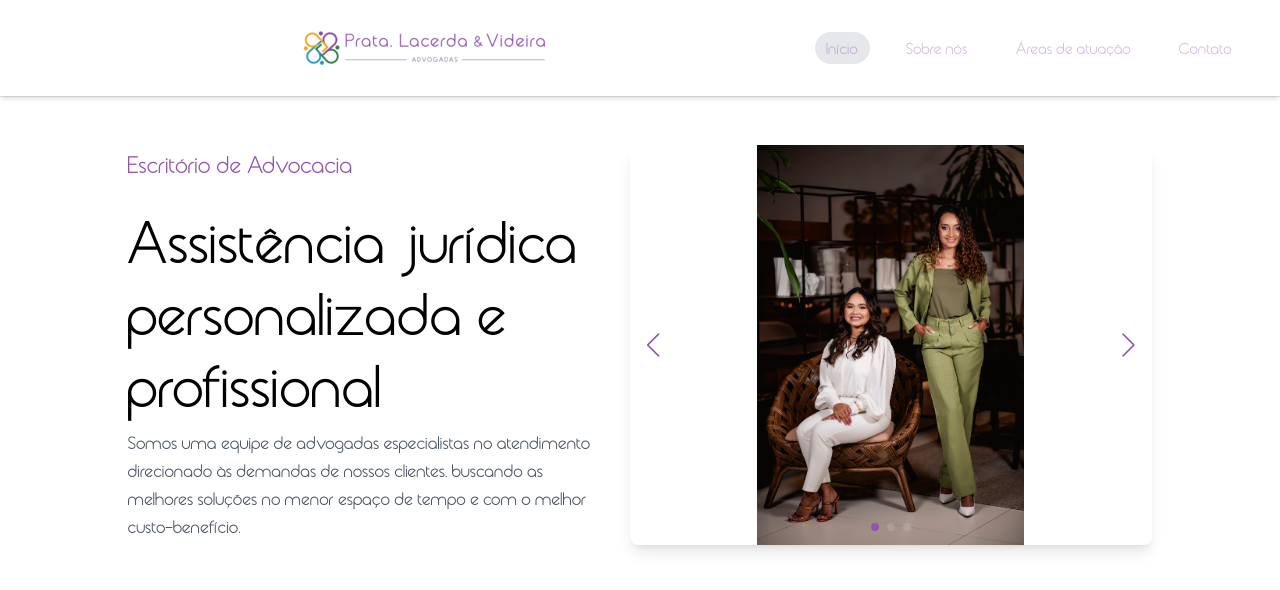
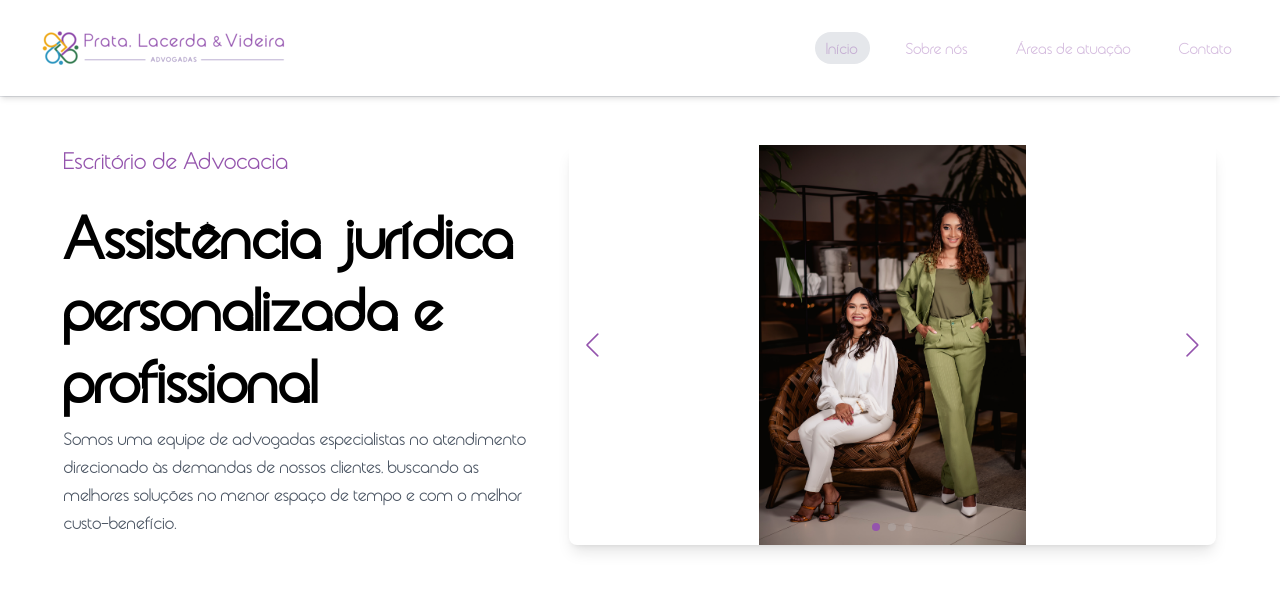
Before and after one commit to Pratamartin/office-prata-lacerda-webapp, a Next.js app: page / in a window 1280 px wide. Shown: the top 590 px of the page. Built offline with nearby package versions, Linux system fonts and the light colour scheme.

Commit message:
fix(header and hero): Resolve screen size bug

```diff
--- a/src/app/page.tsx
+++ b/src/app/page.tsx
@@ -1,4 +1,3 @@
-import { SectionAbout } from "@/components/section-about";
 import { SectionPhotos } from "@/components/section-hero";
 
 export default function Home() {
--- a/src/components/header/index.tsx
+++ b/src/components/header/index.tsx
@@ -2,7 +2,7 @@
 
 import Image from "next/image";
 import Link from "next/link";
-import { useState } from "react";
+import { useState, useEffect } from "react";
 import LogoImg from '/public/logo_melhor.png';
 import { FiMenu, FiX } from "react-icons/fi";
 import { GridContainer } from "../grid";
@@ -16,7 +16,18 @@ const arrayMenu = [
 
 export function Header() {
 	const [isMenuOpen, setIsMenuOpen] = useState(false);
+	const [isMobile, setIsMobile] = useState(false);
 	const activedStyle = 'bg-gray-200 text-opacity-100 rounded-full';
+
+	useEffect(() => {
+		const checkScreenSize = () => {
+			setIsMobile(window.innerWidth < 1024);
+		};
+
+		checkScreenSize();
+		window.addEventListener("resize", checkScreenSize);
+		return () => window.removeEventListener("resize", checkScreenSize);
+	}, []);
 
 	return (
 		<header className="relative w-full h-24 bg-white flex items-center shadow-md">
@@ -29,7 +40,7 @@ export function Header() {
 						{isMenuOpen ? <FiX size={24} color="#9454ad" /> : <FiMenu size={24} color="#9454ad" />}
 					</button>
 				</div>
-				<div className="flex items-center justify-center flex-grow">
+				<div className={`flex items-center flex-grow transition-all ${isMobile ? 'justify-center' : 'justify-start'}`}>
 					<Image
 						src={LogoImg}
 						alt="logo"
--- a/src/components/section-hero/index.tsx
+++ b/src/components/section-hero/index.tsx
@@ -1,3 +1,6 @@
+'use client'
+
+import { useState, useEffect } from "react";
 import { GridContainer } from "../grid";
 import { Carousel } from "../carousel";
 
@@ -8,15 +11,27 @@ const images = [
 ];
 
 export function SectionPhotos() {
+	const [isMobile, setIsMobile] = useState(false);
+
+	useEffect(() => {
+		const checkScreenSize = () => {
+			setIsMobile(window.innerWidth < 768);
+		};
+
+		checkScreenSize();
+		window.addEventListener("resize", checkScreenSize);
+		return () => window.removeEventListener("resize", checkScreenSize);
+	}, []);
+
 	return (
-		<section
-			className="w-full bg-white bg-cover bg-center text-black border-t border-t-gray-200 py-12"
-		>
+		<section className="w-full bg-white bg-cover bg-center text-black border-t border-t-gray-200 py-12">
 			<GridContainer>
-				<div className="flex flex-col md:flex-row items-center gap-8 max-w-5xl mx-auto">
-					<div className="flex flex-col text-center md:text-left max-w-lg">
-						<p className="text-2xl font-medium  text-purple mb-4">Escritório de Advocacia</p>
-						<h1 className="md:leading-[72px] py-2 md:text-6xl text-5xl font-semibold'">
+				<div className={`flex ${isMobile ? 'flex-col items-center text-center' : 'flex-row text-left'} gap-8 max-w-6xl mx-auto`}>
+					<div className="flex flex-col max-w-lg">
+						<p className="text-2xl font-medium text-purple mb-4">
+							Escritório de Advocacia
+						</p>
+						<h1 className="md:leading-[72px] py-2 md:text-6xl text-5xl font-semibold">
 							Assistência jurídica personalizada e profissional
 						</h1>
 						<p className="text-lg text-gray-600">
```
